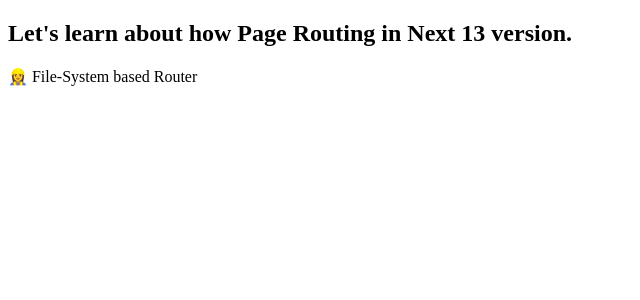
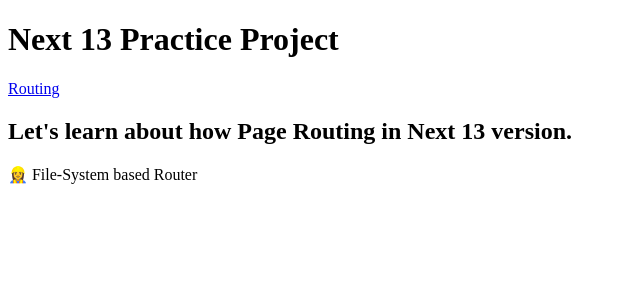
Before and after one commit to ria-ahyoung/next13-beta-project, a Next.js app: page /routing in a window 1280 px wide. Shown: the top 300 px of the page, without its empty margins (0-640 px from the left). Built offline with nearby package versions, Linux system fonts and the light colour scheme.

Commit message:
feat: `nested layout` within sub directory

```diff
--- a/src/app/layout.tsx
+++ b/src/app/layout.tsx
@@ -1,11 +1,22 @@
+import Link from "next/link";
+
 type RootLayout = {
   children: React.ReactNode;
 };
 
+/** 하위 폴더 경로에서도 별도의 레이아웃 페이지를 생성할 수 있습니다. */
 export default function RootLayout({ children }: RootLayout) {
   return (
     <html lang="en">
-      <body>{children}</body>
+      <body>
+        <header>
+          <h1>Next 13 Practice Project</h1>
+          <nav>
+            <Link href="/routing">Routing</Link>
+          </nav>
+        </header>
+        {children}
+      </body>
     </html>
   );
 }
```
